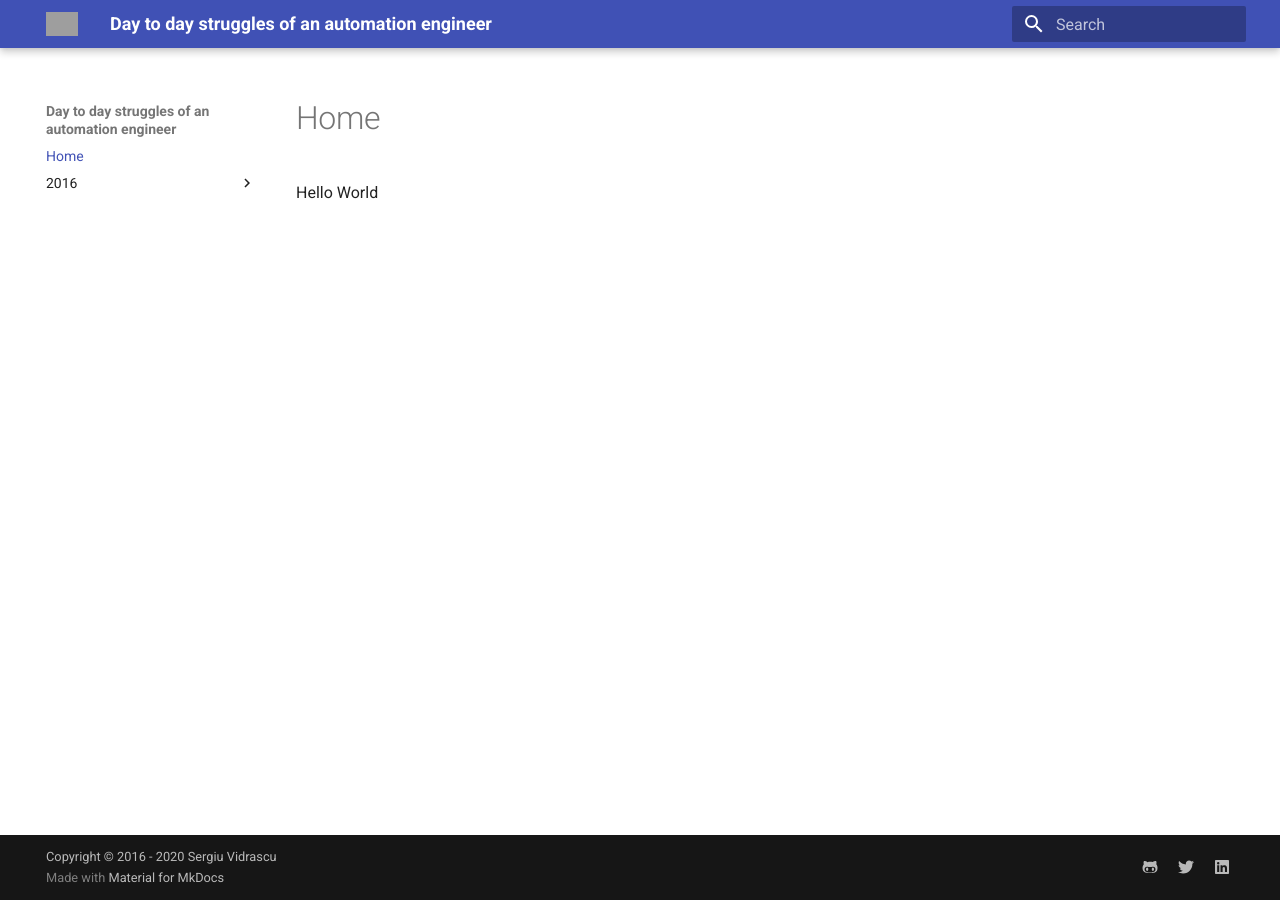
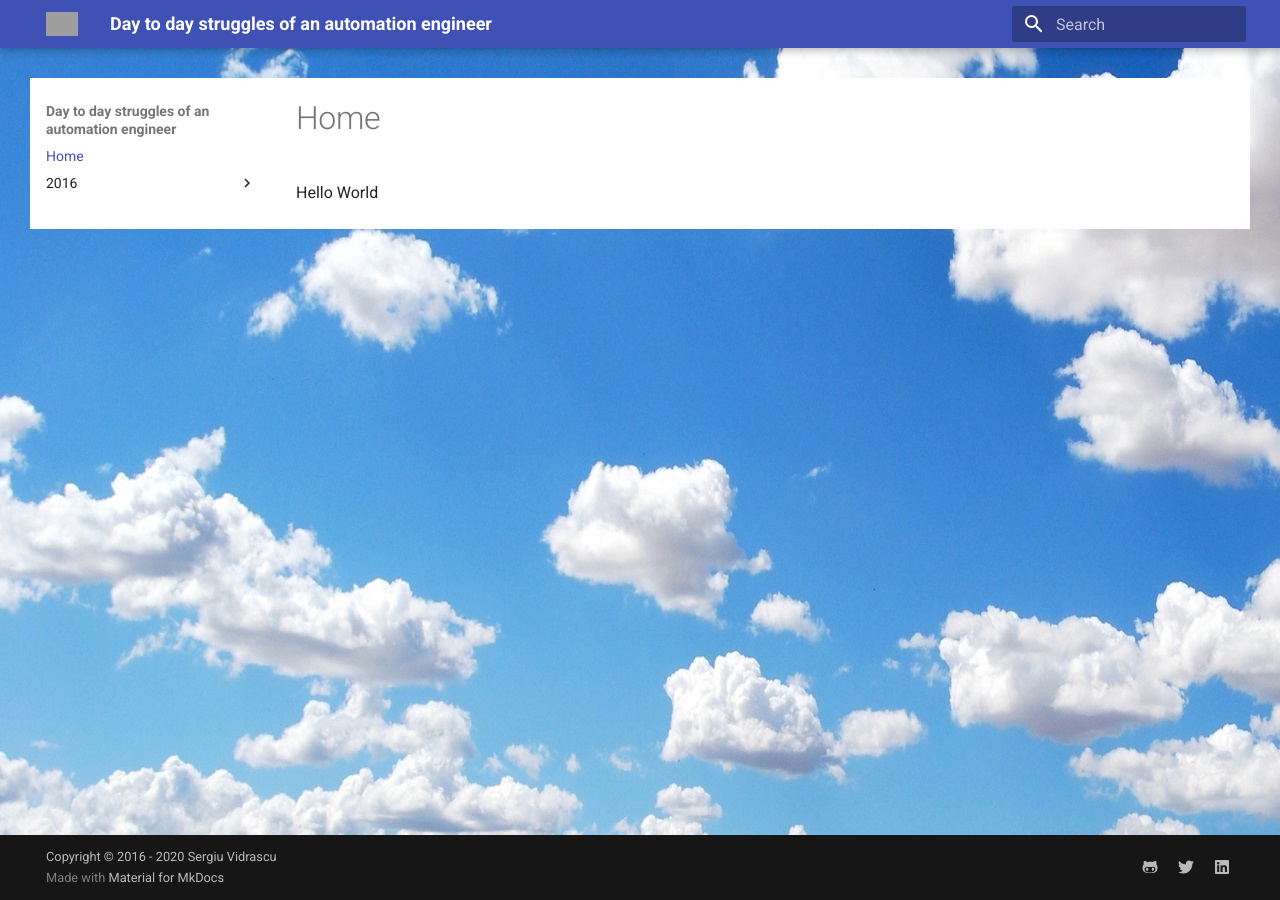
Before and after one commit to sergiuv2020/blog, an MkDocs documentation site: the page built from docs/index.md, in a window 1280 px wide. Built offline with MkDocs 1.6.1 and Material for MkDocs 9.7.7, drawn with Linux system fonts in a browser that asks for light colours; grey boxes are pictures that could not be loaded.

Commit message:
add images

```diff
--- /dev/null
+++ b/docs/stylesheets/extra.css
@@ -0,0 +1,11 @@
+main.md-main {
+  background-image: url("../images/clouds.jpg");
+}
+
+div.md-main__inner.md-grid {
+  background-color: white;
+}
+
+div.md-sidebar.md-sidebar--primary {
+  background-color: white;
+}
--- a/mkdocs.yml
+++ b/mkdocs.yml
@@ -15,6 +15,8 @@ theme:
     logo: material/library
     repo: fontawesome/brands/git-alt
   name: material
+extra_css:
+  - stylesheets/extra.css
 plugins:
   - search:
       prebuild_index: true
```
Also changed, not shown: docs/images/clouds.jpg (added).
